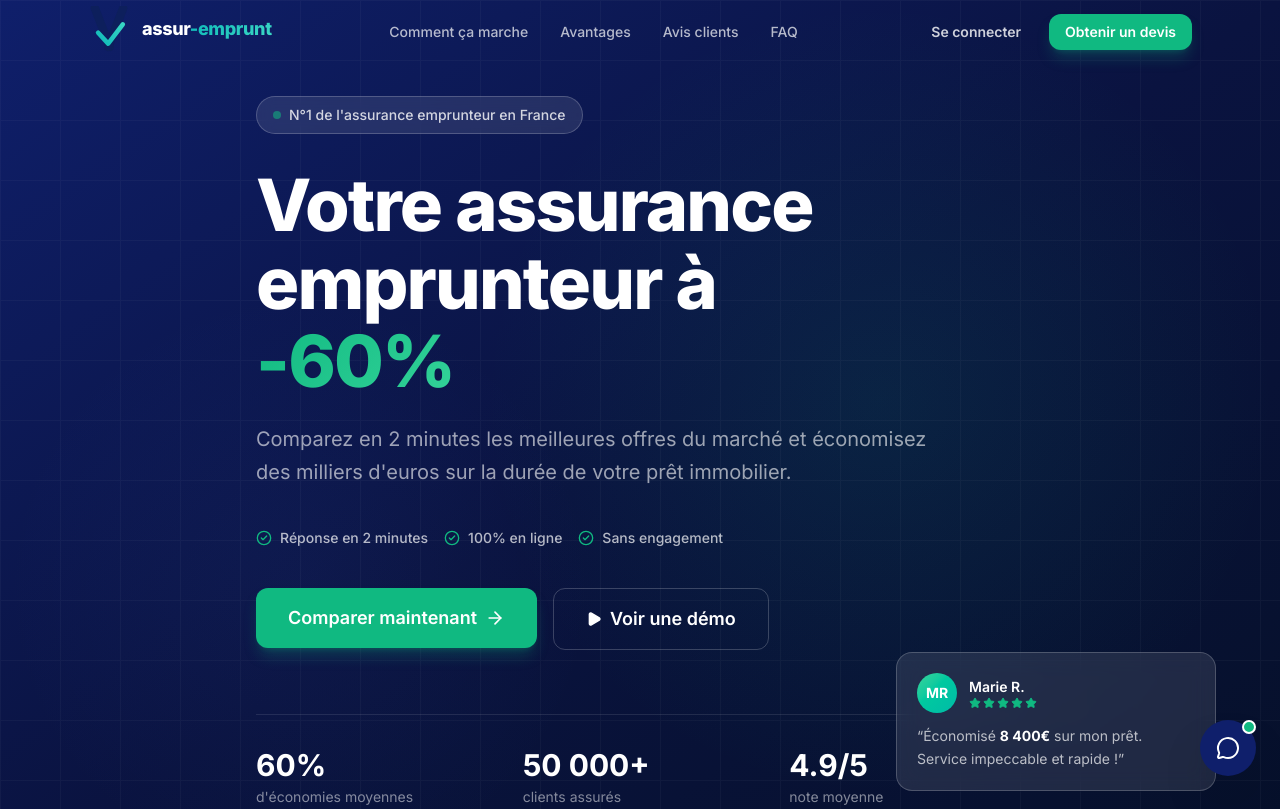
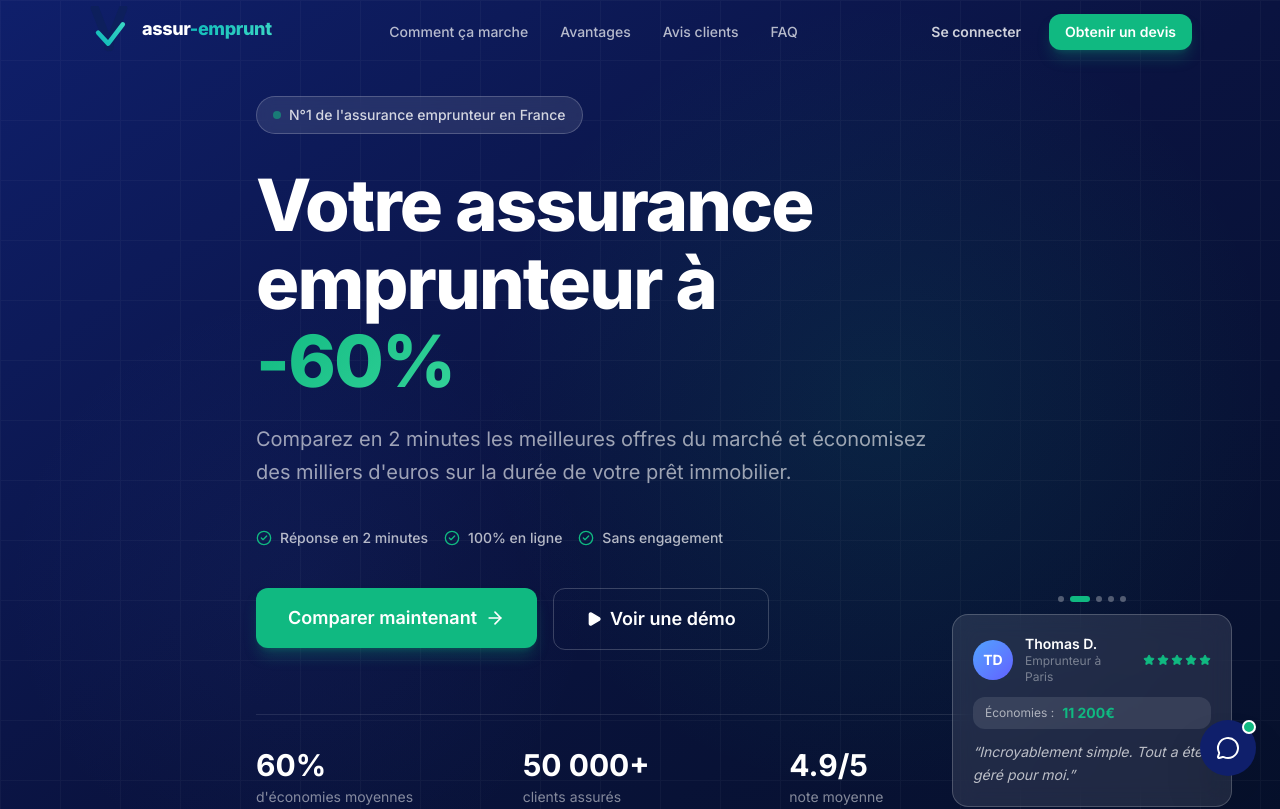
Before and after one commit to loricbenoit-coder/assurio, a React (Vite) app: page / in a window 1280 px wide. Shown: the top 809 px of the page. Built offline with nearby package versions, Linux system fonts and the light colour scheme.

Commit message:
feat: carousel avis flottants hero (5 avis rotatifs)

```diff
--- a/src/components/sections/Hero.jsx
+++ b/src/components/sections/Hero.jsx
@@ -1,10 +1,115 @@
-import React, { useState } from 'react'
+import React, { useState, useEffect } from 'react'
 import { ArrowRight, CheckCircle2, Star, Play } from 'lucide-react'
 import { Button } from '@/components/ui/Button'
 import { VideoModal } from '@/components/ui/VideoModal'
 import { useHeroContent } from '@/hooks/useContent'
 
 const openChatBot = () => window.dispatchEvent(new CustomEvent('openChat'))
+
+const REVIEWS = [
+  {
+    initials: 'MR', color: 'from-emerald-400 to-teal-500',
+    name: 'Marie R.', role: 'Propriétaire à Lyon',
+    saving: '8 400€',
+    text: 'Service impeccable et rapide ! Je recommande à tous.',
+  },
+  {
+    initials: 'TD', color: 'from-blue-400 to-indigo-500',
+    name: 'Thomas D.', role: 'Emprunteur à Paris',
+    saving: '11 200€',
+    text: 'Incroyablement simple. Tout a été géré pour moi.',
+  },
+  {
+    initials: 'SM', color: 'from-violet-400 to-purple-500',
+    name: 'Sophie M.', role: 'Cadre à Bordeaux',
+    saving: '7 800€',
+    text: 'En 20 min j\'avais un devis moins cher qu\'à ma banque.',
+  },
+  {
+    initials: 'LB', color: 'from-orange-400 to-rose-500',
+    name: 'Laurent B.', role: 'Entrepreneur à Nantes',
+    saving: '9 400€',
+    text: 'J\'économise 130€ par mois. Merci Assur-Emprunt !',
+  },
+  {
+    initials: 'CA', color: 'from-cyan-400 to-blue-500',
+    name: 'Claire A.', role: 'Enseignante à Toulouse',
+    saving: '6 200€',
+    text: 'Conseiller très professionnel, dossier monté en 2 jours.',
+  },
+]
+
+const FloatingReviews = () => {
+  const [index, setIndex] = useState(0)
+  const [visible, setVisible] = useState(true)
+
+  useEffect(() => {
+    const timer = setInterval(() => {
+      setVisible(false)
+      setTimeout(() => {
+        setIndex((i) => (i + 1) % REVIEWS.length)
+        setVisible(true)
+      }, 350)
+    }, 3500)
+    return () => clearInterval(timer)
+  }, [])
+
+  const review = REVIEWS[index]
+
+  return (
+    <div className="hidden lg:block absolute right-12 bottom-20 max-w-[280px]">
+      {/* Dots indicateurs */}
+      <div className="flex justify-center gap-1.5 mb-3">
+        {REVIEWS.map((_, i) => (
+          <button
+            key={i}
+            onClick={() => { setVisible(false); setTimeout(() => { setIndex(i); setVisible(true) }, 200) }}
+            className="transition-all duration-300 rounded-full"
+            style={{
+              width: i === index ? '20px' : '6px',
+              height: '6px',
+              background: i === index ? '#10b981' : 'rgba(255,255,255,0.3)',
+            }}
+          />
+        ))}
+      </div>
+
+      {/* Carte */}
+      <div
+        className="bg-white/10 backdrop-blur-md border border-white/20 rounded-2xl p-5"
+        style={{
+          transition: 'opacity 0.35s ease, transform 0.35s ease',
+          opacity: visible ? 1 : 0,
+          transform: visible ? 'translateY(0) scale(1)' : 'translateY(8px) scale(0.98)',
+        }}
+      >
+        <div className="flex items-center gap-3 mb-3">
+          <div className={`w-10 h-10 rounded-full bg-gradient-to-br ${review.color} flex items-center justify-center text-white font-bold text-sm flex-shrink-0`}>
+            {review.initials}
+          </div>
+          <div>
+            <div className="text-white font-semibold text-sm leading-tight">{review.name}</div>
+            <div className="text-white/40 text-xs">{review.role}</div>
+          </div>
+          <div className="ml-auto flex gap-0.5">
+            {Array.from({ length: 5 }).map((_, i) => (
+              <Star key={i} className="w-3 h-3 fill-[#10b981] text-[#10b981]" />
+            ))}
+          </div>
+        </div>
+
+        <div className="flex items-center gap-2 bg-white/10 rounded-xl px-3 py-1.5 mb-3">
+          <span className="text-xs text-white/60">Économies :</span>
+          <span className="text-sm font-bold text-[#10b981]">{review.saving}</span>
+        </div>
+
+        <p className="text-white/70 text-sm leading-relaxed italic">
+          &ldquo;{review.text}&rdquo;
+        </p>
+      </div>
+    </div>
+  )
+}
 
 const TRUST_ITEMS = [
   'Réponse en 2 minutes',
@@ -125,25 +230,8 @@
         </div>
       </div>
 
-      {/* Floating review card */}
-      <div className="hidden lg:block absolute right-16 bottom-24 bg-white/10 backdrop-blur-md border border-white/20 rounded-2xl p-5 max-w-xs">
-        <div className="flex items-center gap-3 mb-3">
-          <div className="w-10 h-10 rounded-full bg-gradient-to-br from-emerald-400 to-teal-500 flex items-center justify-center text-white font-bold text-sm">
-            MR
-          </div>
-          <div>
-            <div className="text-white font-semibold text-sm">Marie R.</div>
-            <div className="flex gap-0.5">
-              {Array.from({ length: 5 }).map((_, i) => (
-                <Star key={i} className="w-3 h-3 fill-[#10b981] text-[#10b981]" />
-              ))}
-            </div>
-          </div>
-        </div>
-        <p className="text-white/70 text-sm leading-relaxed">
-          &ldquo;Économisé <strong className="text-white">8 400€</strong> sur mon prêt. Service impeccable et rapide !&rdquo;
-        </p>
-      </div>
+      {/* Floating reviews carousel */}
+      <FloatingReviews />
     </section>
   )
 }
```
